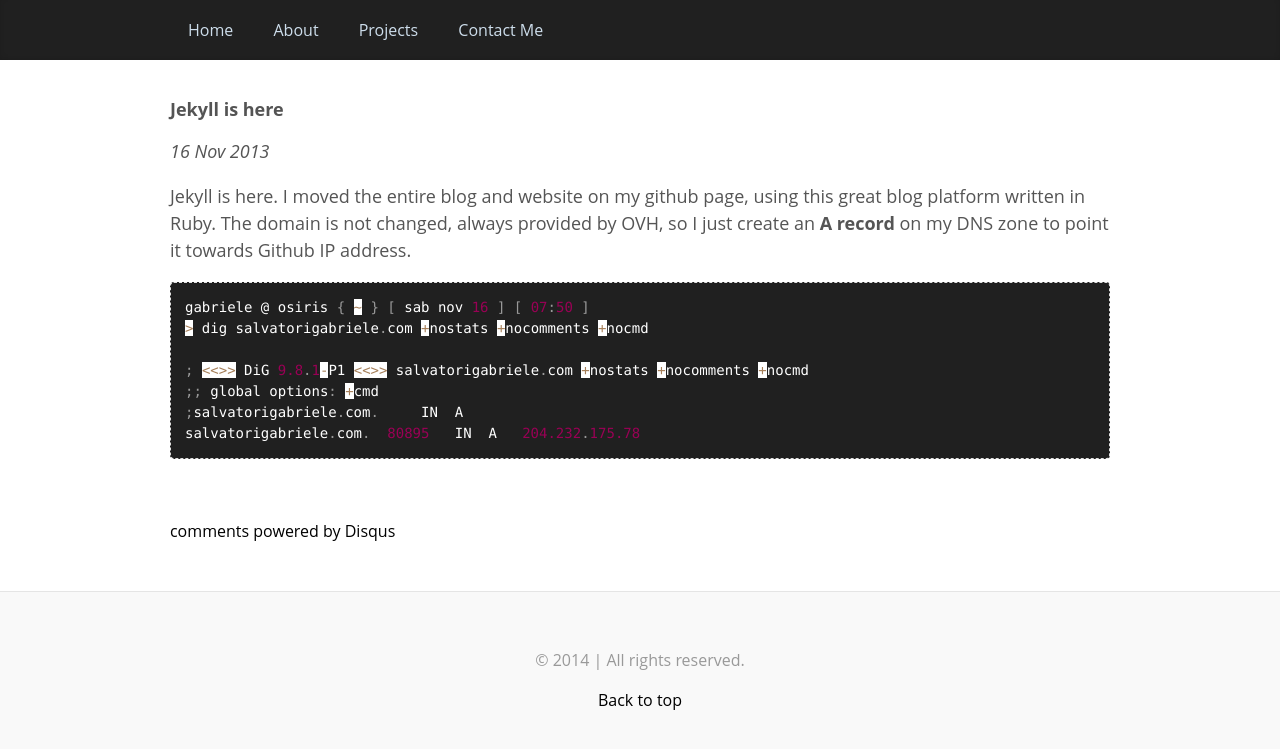
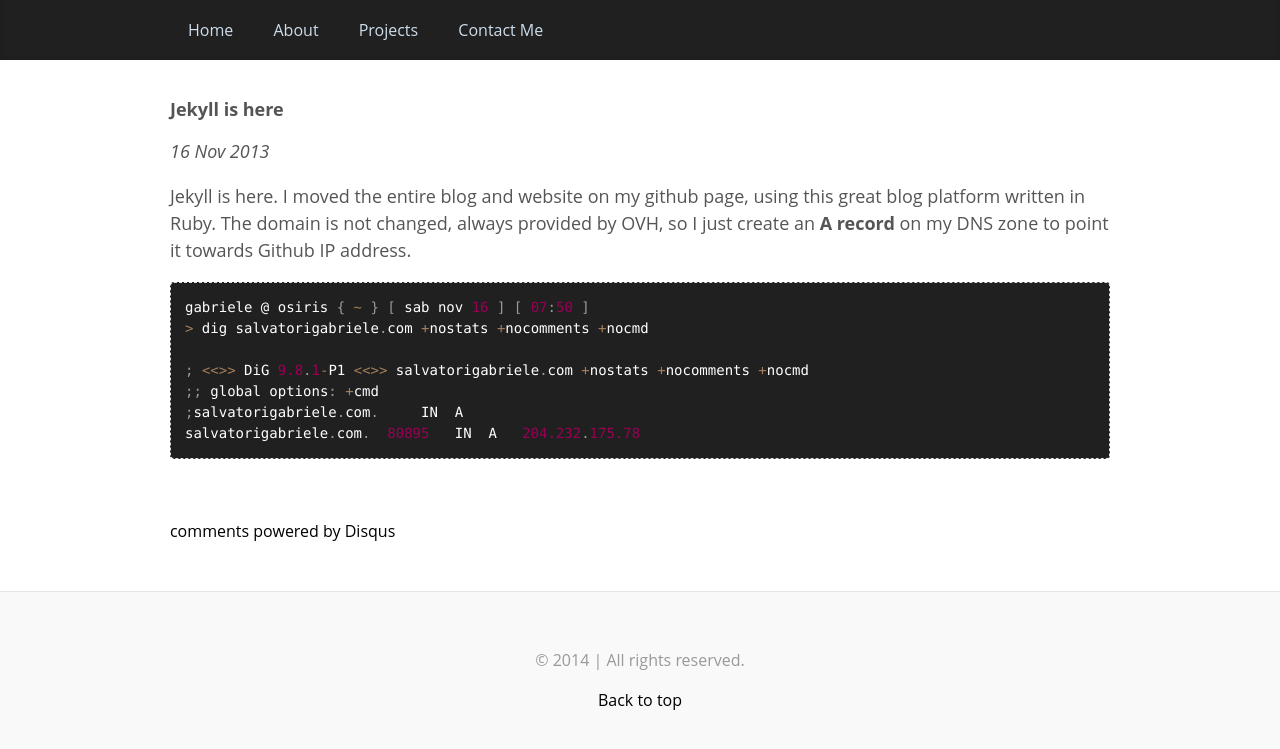
Before and after one commit to gsalvatori/salvatorigabriele.com, a Jekyll site: the page built from _posts/2013-11-16-jekyll-is-here.markdown, in a window 1280 px wide. Shown: the top 749 px of the page. Built offline with Jekyll 4.4.1, drawn with Linux system fonts in a browser that asks for light colours; nearby versions of some CDN libraries; library files that are not in the unit come from our copies; Markdown is read by kramdown in place of the engine named in the settings; comment, search, counter and statistics services are not loaded.

Commit message:
Update prism.css

```diff
--- a/css/prism.css
+++ b/css/prism.css
@@ -104,7 +104,7 @@
 .language-css .token.string,
 .style .token.string {
 	color: #a67f59;
-	background: #FFFFFF;
+	background: #202020;
 }
 
 .token.atrule,
```
